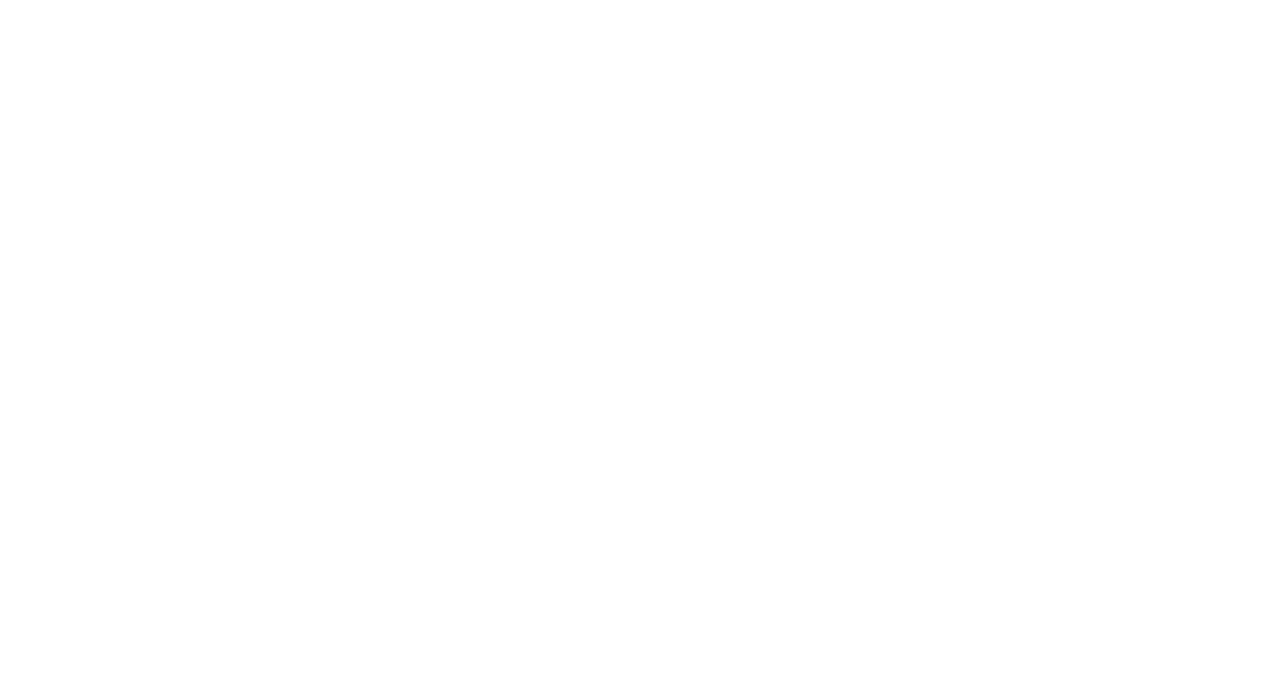
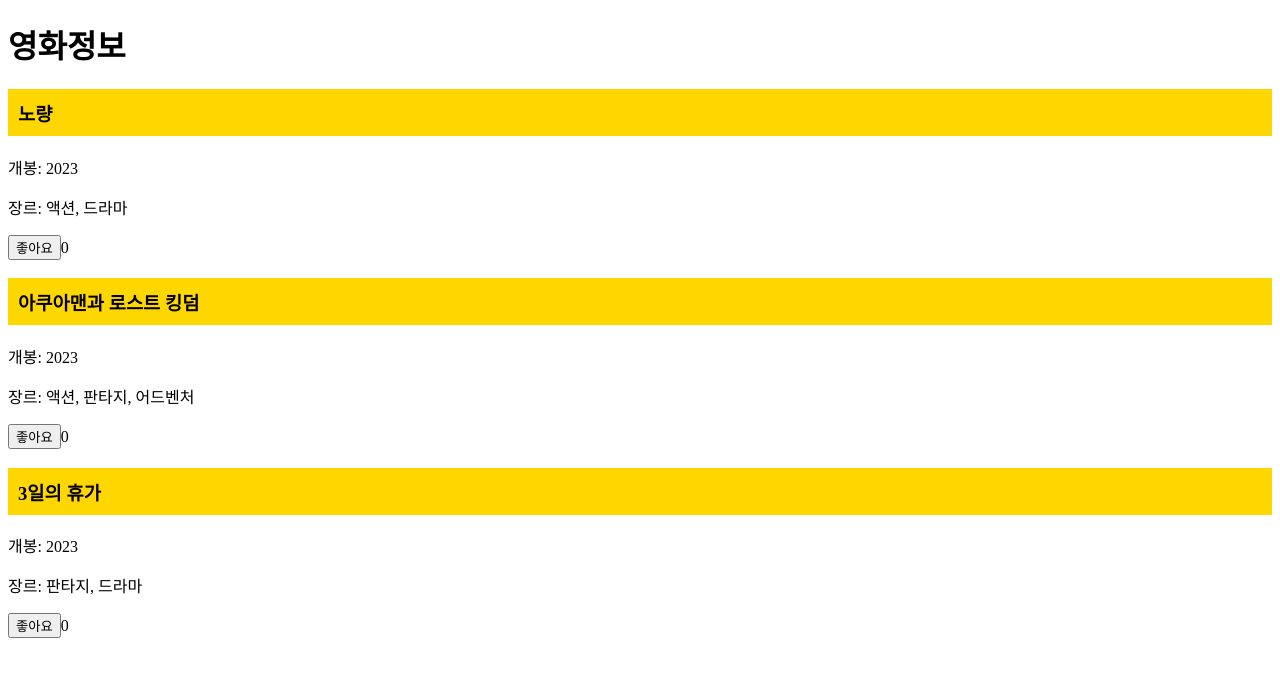
Before and after one commit to totorotail/movie-info, a Vue app: page / in a window 1280 px wide. Shown: the top 676 px of the page. Built offline with nearby package versions, Linux system fonts and the light colour scheme.

Commit message:
feat: 영화정보 표시 및 좋아요

```diff
--- a/src/App.vue
+++ b/src/App.vue
@@ -1,11 +1,55 @@
 <template>
-
+  <h1>영화정보</h1>
+  <div v-for="(movie, i) in data" :key="i">
+    <h3 class="bg-yellow">{{ movie.title }}</h3>
+    <p>개봉: {{ movie.year }}</p>
+    <p>장르: {{ movie.category }}</p>
+    <button
+      @:click="increseLike(i)">좋아요
+    </button>
+    <span>{{ movie.like }}</span>
+  </div>
 </template>
 
 <script>
-
+export default {
+  name: 'App',
+  data() {
+    return {
+      data: [
+        {
+          title: "노량",
+          year: 2023,
+          category: "액션, 드라마",
+          textRed: "color: red",
+          like: 0,
+        },
+        {
+          title: "아쿠아맨과 로스트 킹덤",
+          year: 2023,
+          category: '액션, 판타지, 어드벤처',
+          like: 0,
+        },
+        {
+          title: "3일의 휴가",
+          year: 2023,
+          category: '판타지, 드라마',
+          like: 0,
+        },
+      ]
+    }
+  },
+  methods: {
+    increseLike(i) {
+      this.data[i].like += 1;
+    }
+  }
+}
 </script>
 
 <style>
-
+.bg-yellow {
+  background: gold;
+  padding: 10px;
+}
 </style>
```
